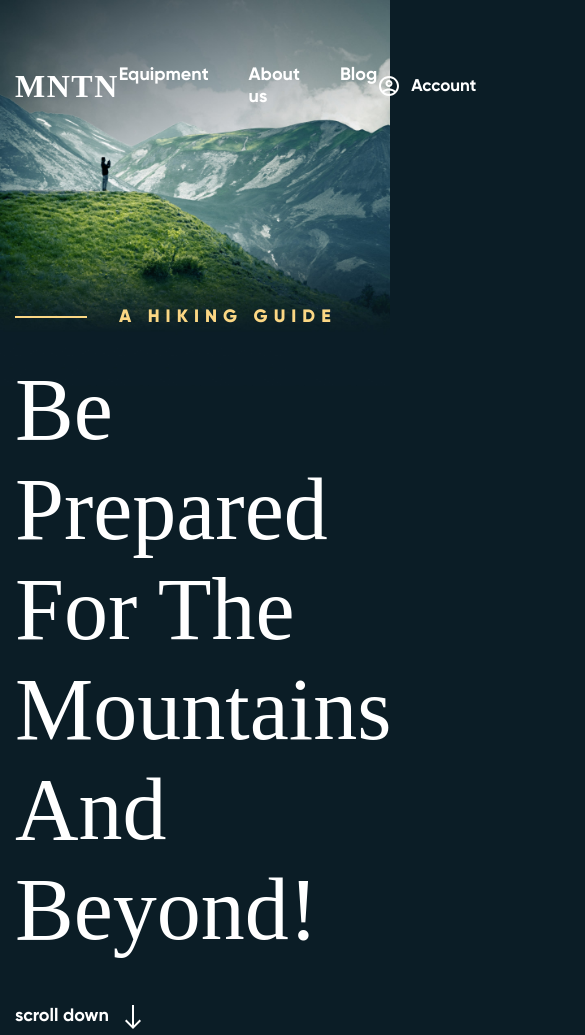
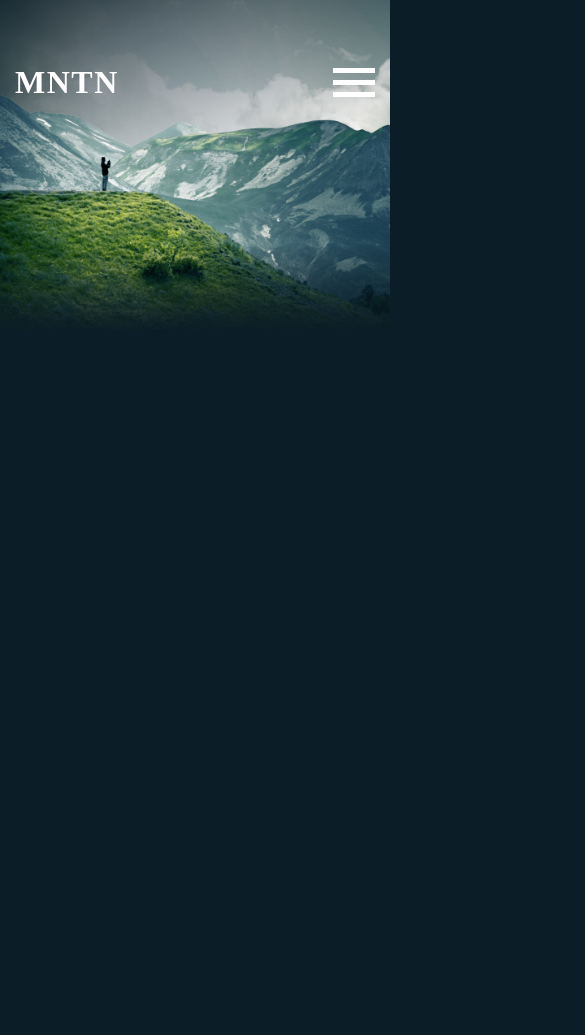
Before and after one commit to safroigor/landing-MNTN, a plain HTML site: page index.html in a window 390 px wide. Shown: the top 1035 px of the page, 585 px wide, since content can reach past the window. After the commit the page ends 844 px from the top, so only its background shows below. Drawn offline with Linux system fonts and the light colour scheme.

Commit message:
start working with responsive design

```diff
--- a/css/main.css
+++ b/css/main.css
@@ -120,6 +120,47 @@ h1, h2, h3, h4, p {
     background-image: url('./../img/icons/account.svg');
 }
 
+.nav-button {
+    display: none;
+    height: 30px;
+    border: none;
+    padding: 0;
+    cursor: pointer;
+    background: none;
+}
+
+.nav-button-icon {
+    position: relative;
+    display: block;
+    background-color: #fff;
+    border: none;
+    width: 42px;
+    height: 5px;
+}
+
+.nav-button-icon::before {
+    position: absolute;
+    left: 0;
+    top: -12px;
+    content: "";
+    display: block;
+    width: 42px;
+    height: 5px;
+    background-color: #fff;
+}
+
+.nav-button-icon::after {
+    position: absolute;
+    left: 0;
+    bottom: -12px;
+    content: "";
+    display: block;
+    width: 42px;
+    height: 5px;
+    background-color: #fff;
+}
+
+
 
 /* HERO */
 
@@ -145,7 +186,7 @@ h1, h2, h3, h4, p {
     padding-left: 104px;
     font-weight: 800;
     font-size: 18px;
-    line-height: 22px;
+    line-height: 1.222;
     letter-spacing: 6px;
     text-transform: uppercase;
     color: #FBD784;
@@ -182,12 +223,13 @@ h1, h2, h3, h4, p {
     font-weight: 700;
     font-size: 18px;
     line-height: 1.222;
+    text-decoration: none;
     color: white;
 }
 
 .hero-scroll::after {
     display: block;
-    content: '';
+    content: "";
     position: absolute;
     right: 0;
     top: 50%;
@@ -288,6 +330,7 @@ h1, h2, h3, h4, p {
     font-size: 18px;
     line-height: 1.222;
     color: #FBD784;
+    text-decoration: none;
 }
 
 .article-read-more::after {
--- /dev/null
+++ b/css/media.css
@@ -0,0 +1,16 @@
+/* .header,  */
+.hero,
+.main,
+.footer {
+    display: none;
+}
+
+@media (max-width: 800px) {
+    .nav, .account {
+        display: none;
+
+    }
+    .nav-button {
+        display: block;
+    }
+}
--- a/index.html
+++ b/index.html
@@ -6,6 +6,7 @@
     <meta name="viewport" content="width=device-width, initial-scale=1.0">
     <title>MNTN</title>
     <link rel="stylesheet" href="./css/main.css">
+    <link rel="stylesheet" href="./css/media.css">
     <link rel="stylesheet" href="./fonts/Gilroy/stylesheet.css">
     <link rel="stylesheet" href="./fonts/Chronicle/stylesheet.css">
 </head>
@@ -23,13 +24,16 @@
 
         </div>
         <a href="#" class="account">Account</a>
+        <button class="nav-button">
+            <span class="nav-button-icon"></span>
+        </button>
     </div>
 </div>
 
 <div class="hero">
     <div class="hero-category">A Hiking guide</div>
     <h1 class="hero-title">Be prepared for the Mountains and beyond!<h1>
-    <p class="hero-scroll">scroll down</p>
+    <a href="#" class="hero-scroll">scroll down</a>
 </div>
 
 <main class="main">
@@ -37,9 +41,9 @@
         <article class="article">
             <div class="article-text" data-number="01">
                 <div class="article-subtitle">Get Started</div>
-                <div class="article-title">What level of  hiker are you?</div>
+                <h2 class="article-title">What level of  hiker are you?</h2>
                 <p>Determining what level of hiker you are can be an important tool when planning future hikes. This hiking level guide will help you plan hikes according to different hike ratings set by various websites like All Trails and Modern Hiker. What type of hiker are you – novice, moderate, advanced moderate, expert, or expert backpacker? </p>
-                <div class="article-read-more">read more</div>
+                <a href="#" class="article-read-more">read more</a>
             </div>
             <div class="article-image">
                 <img src="./img/pictures/01.jpg" alt="What level of  hiker are you?">
@@ -49,10 +53,10 @@
         <article class="article">
             <div class="article-text" data-number="02">
                 <div class="article-subtitle">Hiking Essentials</div>
-                <div class="article-title">Picking the right Hiking Gear!</div>
+                <h2 class="article-title">Picking the right Hiking Gear!</h2>
                 <p>The nice thing about beginning hiking is that you don’t really need any special gear, you can probably get away with things you already have.
                     Let’s start with clothing. A typical mistake hiking beginners make is wearing jeans and regular clothes, which will get heavy and chafe wif they get sweaty or wet.</p>
-                <div class="article-read-more">read more</div>
+                <a href="#" class="article-read-more">read more</a>
             </div>
             <div class="article-image">
                 <img src="./img/pictures/02.jpg" alt="What level of  hiker are you?">
@@ -62,9 +66,9 @@
         <article class="article">
             <div class="article-text" data-number="03">
                 <div class="article-subtitle">where you go is the key</div>
-                <div class="article-title">Understand Your Map & Timing</div>
+                <h2 class="article-title">Understand Your Map & Timing</h2>
                 <p>To start, print out the hiking guide and map. If it’s raining, throw them in a Zip-Lock bag. Read over the guide, study the map, and have a good idea of what to expect. I like to know what my next landmark is as I hike. For example, I’ll read the guide and know that say, in a mile, I make a right turn at the junction..</p>
-                <div class="article-read-more">read more</div>
+                <a href="#" class="article-read-more">read more</a>
             </div>
             <div class="article-image">
                 <img src="./img/pictures/03.jpg" alt="What level of  hiker are you?">
@@ -79,7 +83,7 @@
 
             <div class="footer-copyright">
                 <div class="footer-copyright-logo">
-                    <div class="logo">MNTN</div>
+                    <h2 class="logo">MNTN</h2>
                 </div>
                 <p class="footer-copyright-desc">Get out there & discover your next slope, mountain & destination!</p>
                 <p class="footer-copyright-terms"> Copyright 2019 MNTN, Inc. Terms & Privacy</p>
```
